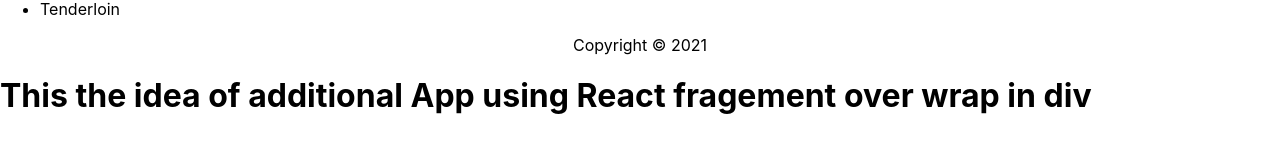
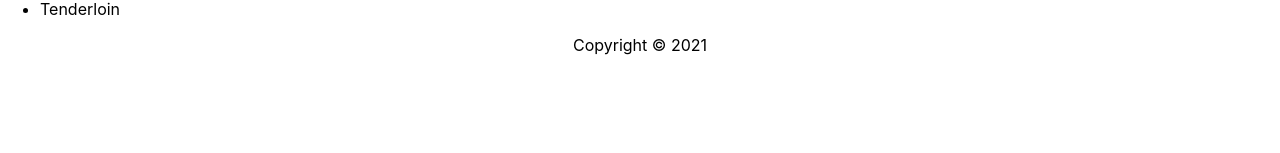
Before and after one commit to rmasonh18/react-essentials, a React (Create React App) app: page / in a window 1280 px wide. Shown: the part 419-572 px from the top of the page. Built offline with nearby package versions, Linux system fonts and the light colour scheme.

Commit message:
return back to previous state

```diff
--- a/src/index.js
+++ b/src/index.js
@@ -6,17 +6,11 @@ import App from './App';
 
 //use reactfragment
 
-function AppTwo() {
-  return <h1>This the idea of additional App using React fragement over wrap in div</h1>;
-}
+
 
 ReactDOM.render(
-<React.Fragment>
-  <App/>
-  <AppTwo />
 
-
-</React.Fragment>,
+  <App/>,
 
 
 document.getElementById('root')
```
